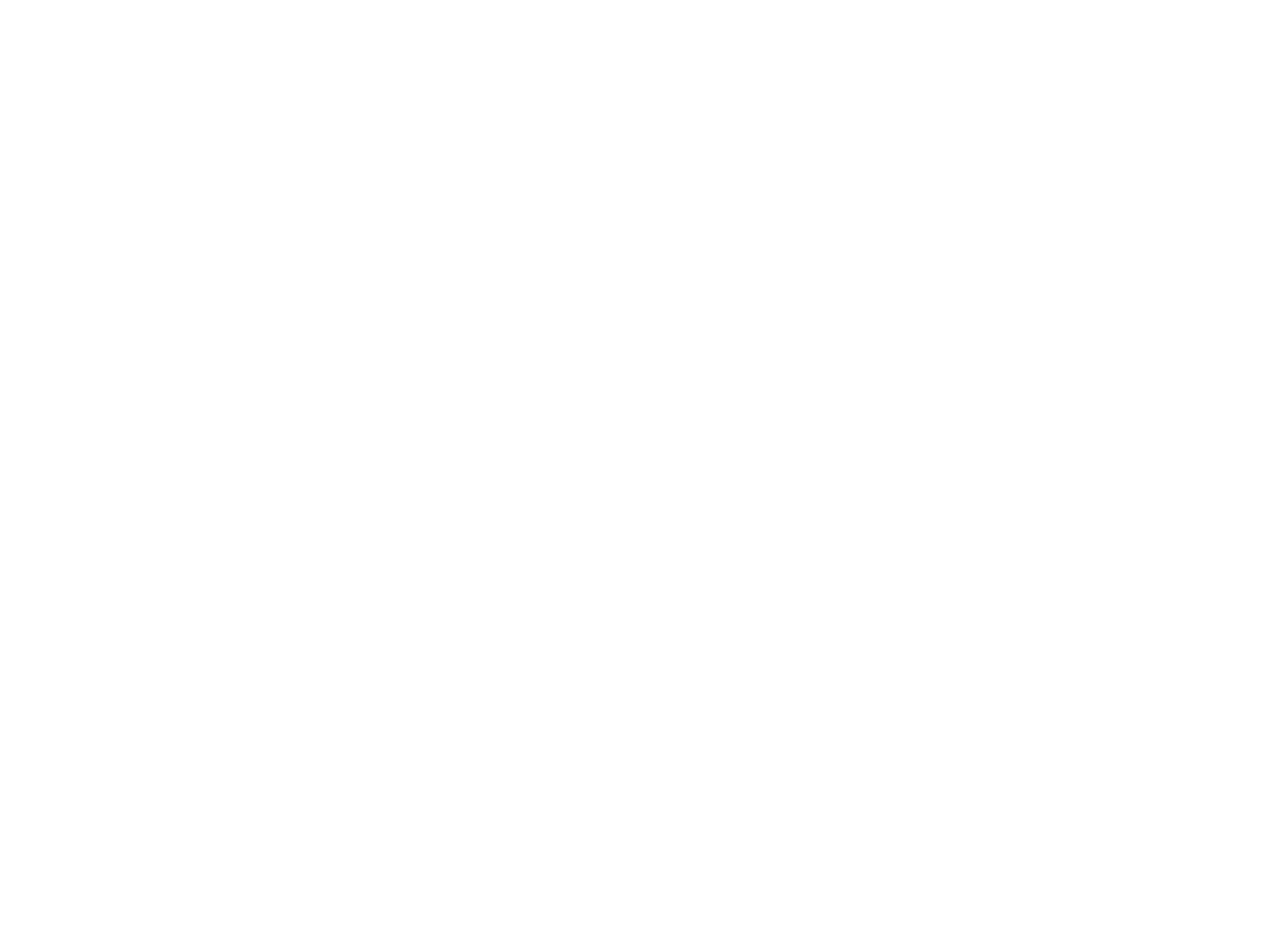
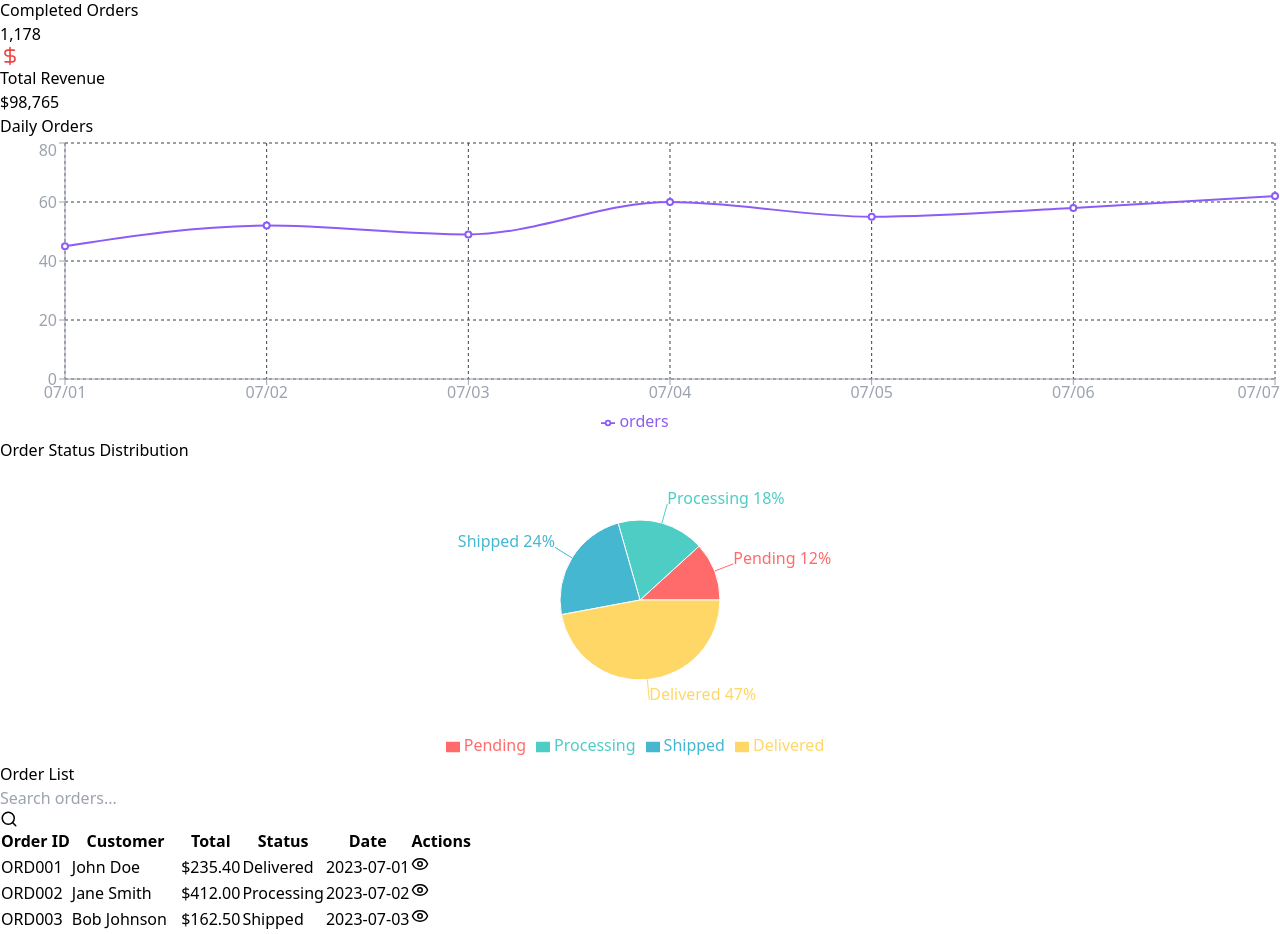
Before and after one commit to Sonalkri2004/Finance_Dashboard_App, a React (Vite) app in the folder client/: page /orders in a window 1280 px wide. Shown: the part 520-1454 px from the top of the page. Before the commit the page ends 800 px from the top, so only its background shows below. Built offline with nearby package versions, Linux system fonts and the light colour scheme; the HTML template or start-up script is replaced by a standard one.

Commit message:
order page completed.

```diff
--- /dev/null
+++ b/client/src/components/orders/DailyOrders.jsx
@@ -0,0 +1,45 @@
+import { motion } from "framer-motion";
+import { LineChart, Line, XAxis, YAxis, CartesianGrid, Tooltip, Legend, ResponsiveContainer } from "recharts";
+
+const dailyOrdersData = [
+	{ date: "07/01", orders: 45 },
+	{ date: "07/02", orders: 52 },
+	{ date: "07/03", orders: 49 },
+	{ date: "07/04", orders: 60 },
+	{ date: "07/05", orders: 55 },
+	{ date: "07/06", orders: 58 },
+	{ date: "07/07", orders: 62 },
+];
+
+const DailyOrders = () => {
+	return (
+		<motion.div
+			className='bg-gray-800 bg-opacity-50 backdrop-blur-md shadow-lg rounded-xl p-6 border border-gray-700'
+			initial={{ opacity: 0, y: 20 }}
+			animate={{ opacity: 1, y: 0 }}
+			transition={{ delay: 0.2 }}
+		>
+			<h2 className='text-xl font-semibold text-gray-100 mb-4'>Daily Orders</h2>
+
+			<div style={{ width: "100%", height: 300 }}>
+				<ResponsiveContainer>
+					<LineChart data={dailyOrdersData}>
+						<CartesianGrid strokeDasharray='3 3' stroke='#374151' />
+						<XAxis dataKey='date' stroke='#9CA3AF' />
+						<YAxis stroke='#9CA3AF' />
+						<Tooltip
+							contentStyle={{
+								backgroundColor: "rgba(31, 41, 55, 0.8)",
+								borderColor: "#4B5563",
+							}}
+							itemStyle={{ color: "#E5E7EB" }}
+						/>
+						<Legend />
+						<Line type='monotone' dataKey='orders' stroke='#8B5CF6' strokeWidth={2} />
+					</LineChart>
+				</ResponsiveContainer>
+			</div>
+		</motion.div>
+	);
+};
+export default DailyOrders;
--- /dev/null
+++ b/client/src/components/orders/OrderDistribution.jsx
@@ -0,0 +1,51 @@
+import { motion } from "framer-motion";
+import { PieChart, Pie, Cell, ResponsiveContainer, Tooltip, Legend } from "recharts";
+
+const orderStatusData = [
+	{ name: "Pending", value: 30 },
+	{ name: "Processing", value: 45 },
+	{ name: "Shipped", value: 60 },
+	{ name: "Delivered", value: 120 },
+];
+const COLORS = ["#FF6B6B", "#4ECDC4", "#45B7D1", "#FED766", "#2AB7CA"];
+
+const OrderDistribution = () => {
+	return (
+		<motion.div
+			className='bg-gray-800 bg-opacity-50 backdrop-blur-md shadow-lg rounded-xl p-6 border border-gray-700'
+			initial={{ opacity: 0, y: 20 }}
+			animate={{ opacity: 1, y: 0 }}
+			transition={{ delay: 0.3 }}
+		>
+			<h2 className='text-xl font-semibold text-gray-100 mb-4'>Order Status Distribution</h2>
+			<div style={{ width: "100%", height: 300 }}>
+				<ResponsiveContainer>
+					<PieChart>
+						<Pie
+							data={orderStatusData}
+							cx='50%'
+							cy='50%'
+							outerRadius={80}
+							fill='#8884d8'
+							dataKey='value'
+							label={({ name, percent }) => `${name} ${(percent * 100).toFixed(0)}%`}
+						>
+							{orderStatusData.map((entry, index) => (
+								<Cell key={`cell-${index}`} fill={COLORS[index % COLORS.length]} />
+							))}
+						</Pie>
+						<Tooltip
+							contentStyle={{
+								backgroundColor: "rgba(31, 41, 55, 0.8)",
+								borderColor: "#4B5563",
+							}}
+							itemStyle={{ color: "#E5E7EB" }}
+						/>
+						<Legend />
+					</PieChart>
+				</ResponsiveContainer>
+			</div>
+		</motion.div>
+	);
+};
+export default OrderDistribution;
--- /dev/null
+++ b/client/src/components/orders/OrdersTable.jsx
@@ -0,0 +1,121 @@
+import { useState } from "react";
+import { motion } from "framer-motion";
+import { Search, Eye } from "lucide-react";
+
+const orderData = [
+	{ id: "ORD001", customer: "John Doe", total: 235.4, status: "Delivered", date: "2023-07-01" },
+	{ id: "ORD002", customer: "Jane Smith", total: 412.0, status: "Processing", date: "2023-07-02" },
+	{ id: "ORD003", customer: "Bob Johnson", total: 162.5, status: "Shipped", date: "2023-07-03" },
+	{ id: "ORD004", customer: "Alice Brown", total: 750.2, status: "Pending", date: "2023-07-04" },
+	{ id: "ORD005", customer: "Charlie Wilson", total: 95.8, status: "Delivered", date: "2023-07-05" },
+	{ id: "ORD006", customer: "Eva Martinez", total: 310.75, status: "Processing", date: "2023-07-06" },
+	{ id: "ORD007", customer: "David Lee", total: 528.9, status: "Shipped", date: "2023-07-07" },
+	{ id: "ORD008", customer: "Grace Taylor", total: 189.6, status: "Delivered", date: "2023-07-08" },
+];
+
+const OrdersTable = () => {
+	const [searchTerm, setSearchTerm] = useState("");
+	const [filteredOrders, setFilteredOrders] = useState(orderData);
+
+	const handleSearch = (e) => {
+		const term = e.target.value.toLowerCase();
+		setSearchTerm(term);
+		const filtered = orderData.filter(
+			(order) => order.id.toLowerCase().includes(term) || order.customer.toLowerCase().includes(term)
+		);
+		setFilteredOrders(filtered);
+	};
+
+	return (
+		<motion.div
+			className='bg-gray-800 bg-opacity-50 backdrop-blur-md shadow-lg rounded-xl p-6 border border-gray-700'
+			initial={{ opacity: 0, y: 20 }}
+			animate={{ opacity: 1, y: 0 }}
+			transition={{ delay: 0.4 }}
+		>
+			<div className='flex justify-between items-center mb-6'>
+				<h2 className='text-xl font-semibold text-gray-100'>Order List</h2>
+				<div className='relative'>
+					<input
+						type='text'
+						placeholder='Search orders...'
+						className='bg-gray-700 text-white placeholder-gray-400 rounded-lg pl-10 pr-4 py-2 focus:outline-none focus:ring-2 focus:ring-blue-500'
+						value={searchTerm}
+						onChange={handleSearch}
+					/>
+					<Search className='absolute left-3 top-2.5 text-gray-400' size={18} />
+				</div>
+			</div>
+
+			<div className='overflow-x-auto'>
+				<table className='min-w-full divide-y divide-gray-700'>
+					<thead>
+						<tr>
+							<th className='px-6 py-3 text-left text-xs font-medium text-gray-400 uppercase tracking-wider'>
+								Order ID
+							</th>
+							<th className='px-6 py-3 text-left text-xs font-medium text-gray-400 uppercase tracking-wider'>
+								Customer
+							</th>
+							<th className='px-6 py-3 text-left text-xs font-medium text-gray-400 uppercase tracking-wider'>
+								Total
+							</th>
+							<th className='px-6 py-3 text-left text-xs font-medium text-gray-400 uppercase tracking-wider'>
+								Status
+							</th>
+							<th className='px-6 py-3 text-left text-xs font-medium text-gray-400 uppercase tracking-wider'>
+								Date
+							</th>
+							<th className='px-6 py-3 text-left text-xs font-medium text-gray-400 uppercase tracking-wider'>
+								Actions
+							</th>
+						</tr>
+					</thead>
+
+					<tbody className='divide divide-gray-700'>
+						{filteredOrders.map((order) => (
+							<motion.tr
+								key={order.id}
+								initial={{ opacity: 0 }}
+								animate={{ opacity: 1 }}
+								transition={{ duration: 0.3 }}
+							>
+								<td className='px-6 py-4 whitespace-nowrap text-sm font-medium text-gray-100'>
+									{order.id}
+								</td>
+								<td className='px-6 py-4 whitespace-nowrap text-sm font-medium text-gray-100'>
+									{order.customer}
+								</td>
+								<td className='px-6 py-4 whitespace-nowrap text-sm font-medium text-gray-100'>
+									${order.total.toFixed(2)}
+								</td>
+								<td className='px-6 py-4 whitespace-nowrap text-sm text-gray-300'>
+									<span
+										className={`px-2 inline-flex text-xs leading-5 font-semibold rounded-full ${
+											order.status === "Delivered"
+												? "bg-green-100 text-green-800"
+												: order.status === "Processing"
+												? "bg-yellow-100 text-yellow-800"
+												: order.status === "Shipped"
+												? "bg-blue-100 text-blue-800"
+												: "bg-red-100 text-red-800"
+										}`}
+									>
+										{order.status}
+									</span>
+								</td>
+								<td className='px-6 py-4 whitespace-nowrap text-sm text-gray-300'>{order.date}</td>
+								<td className='px-6 py-4 whitespace-nowrap text-sm text-gray-300'>
+									<button className='text-indigo-400 hover:text-indigo-300 mr-2'>
+										<Eye size={18} />
+									</button>
+								</td>
+							</motion.tr>
+						))}
+					</tbody>
+				</table>
+			</div>
+		</motion.div>
+	);
+};
+export default OrdersTable;
--- a/client/src/pages/OrdersPage.jsx
+++ b/client/src/pages/OrdersPage.jsx
@@ -1,9 +1,50 @@
-import React from 'react'
+import { CheckCircle, Clock, DollarSign, ShoppingBag } from "lucide-react";
+import { motion } from "framer-motion";
+
+import Header from "../components/common/Header";
+import StatCard from "../components/common/StatCard";
+import DailyOrders from "../components/orders/DailyOrders";
+import OrderDistribution from "../components/orders/OrderDistribution";
+import OrdersTable from "../components/orders/OrdersTable";
+
+const orderStats = {
+	totalOrders: "1,234",
+	pendingOrders: "56",
+	completedOrders: "1,178",
+	totalRevenue: "$98,765",
+};
 
 const OrdersPage = () => {
-  return (
-    <div>OrdersPage</div>
-  )
-}
+	return (
+		<div className='flex-1 relative z-10 overflow-auto'>
+			<Header title={"Orders"} />
 
-export default OrdersPage
+			<main className='max-w-7xl mx-auto py-6 px-4 lg:px-8'>
+				<motion.div
+					className='grid grid-cols-1 gap-5 sm:grid-cols-2 lg:grid-cols-4 mb-8'
+					initial={{ opacity: 0, y: 20 }}
+					animate={{ opacity: 1, y: 0 }}
+					transition={{ duration: 1 }}
+				>
+					<StatCard name='Total Orders' icon={ShoppingBag} value={orderStats.totalOrders} color='#6366F1' />
+					<StatCard name='Pending Orders' icon={Clock} value={orderStats.pendingOrders} color='#F59E0B' />
+					<StatCard
+						name='Completed Orders'
+						icon={CheckCircle}
+						value={orderStats.completedOrders}
+						color='#10B981'
+					/>
+					<StatCard name='Total Revenue' icon={DollarSign} value={orderStats.totalRevenue} color='#EF4444' />
+				</motion.div>
+
+				<div className='grid grid-cols-1 lg:grid-cols-2 gap-8 mb-8'>
+					<DailyOrders />
+					<OrderDistribution />
+				</div>
+
+				<OrdersTable />
+			</main>
+		</div>
+	);
+};
+export default OrdersPage;
```
